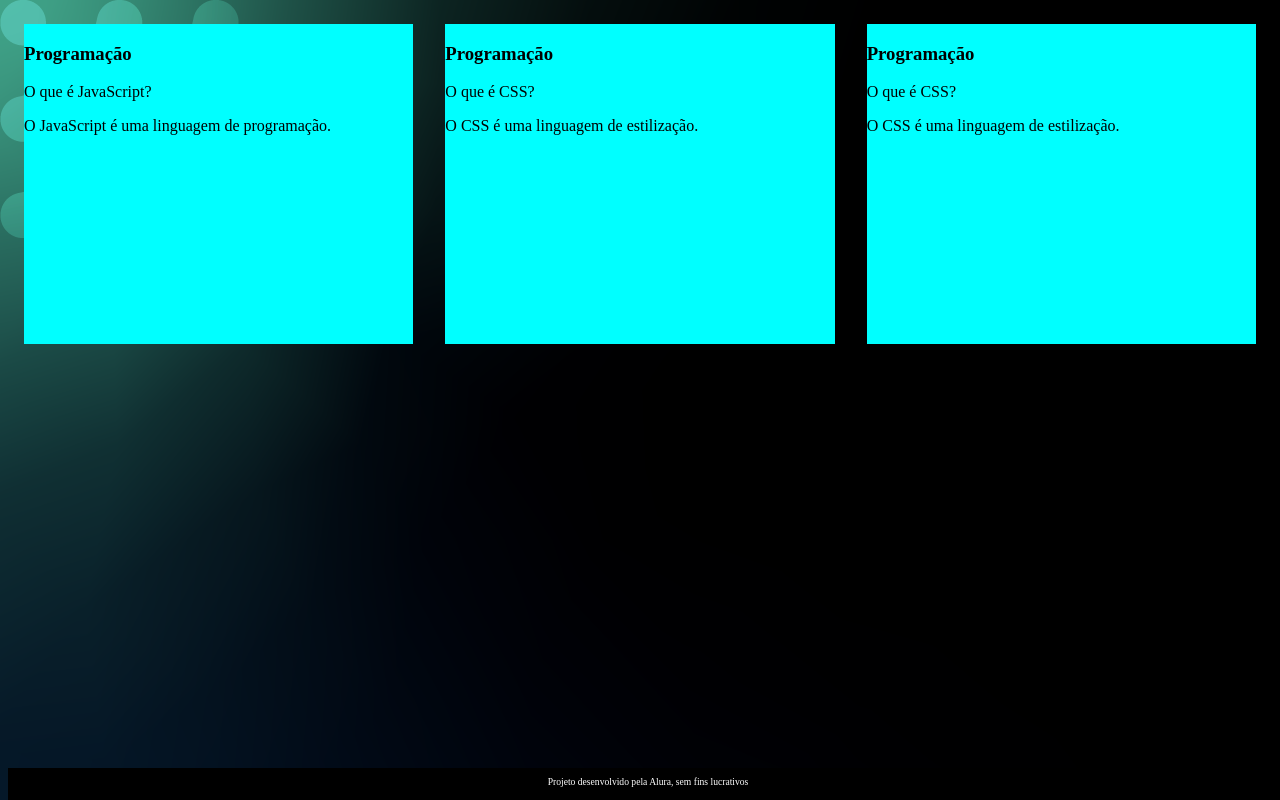
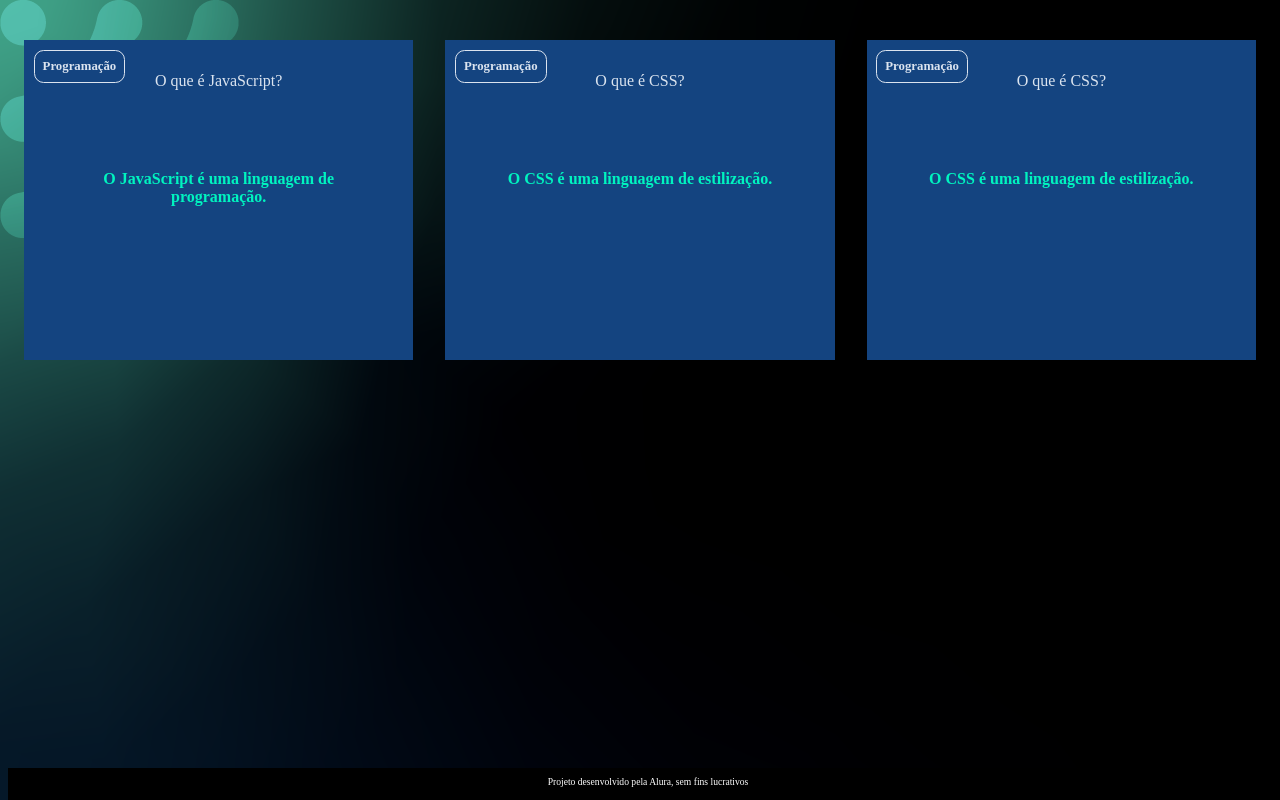
Before and after one commit to TonyBaldi/PaginaWeb_Antony, a plain HTML site: page index.html in a window 1280 px wide. Drawn offline with Linux system fonts and the light colour scheme.

Commit message:
Add files via upload

```diff
--- a/assets/style.css
+++ b/assets/style.css
@@ -1,6 +1,12 @@
+:root {
+    --text-color: #DBE4EF;
+    --card-front-color: #144480;
+    --card-back-color: #00F4BF;
+}
+
 body {
     background: url('img/bg-desktop.webp');
-    font-family: Bai Janjuree;
+    font-family: Bai Jamjuree;
 }
 
 #container {
@@ -9,27 +15,61 @@ body {
 
 .cartao {
     margin:  1rem 1rem;
-    background-color: aqua;
     height: 20rem;
     flex-grow: 1;
     flex-basis: calc(33% - 6rem);
 }
 
-.cartao_conteudo {
+.cartao__conteudo {
+    background-color: var(--card-front-color);
     text-align: center;
     /* background-color: aquamarine; */
     height: 100%;
+    transform-style: preserve-3d;
+    transition: transform 300ms ease-in-out;
 }
 
-.cartao_conteudo h3 {
-    background-color: tomato;
+.cartao__conteudo p {
+    margin-top: 1rem;
+    padding: 2rem;
+}
+
+.cartao__conteudo__pergunta p {
+    color: var(--text-color);
+    font-weight: 500;
+}
+
+.cartao__conteudo__resposta p {
+    color: var(--card-back-color);
+    font-weight: 700;
+}
+
+
+.cartao:hover .cartao__conteudo {
+    transform: rotateY(180deg);
+}
+
+.cartao__conteudo h3 {
+    color: var(--text-color);
+    border: 1px solid var(--text-color);
     text-align: left;
     padding: 0.5rem;
     position: absolute;
     margin: 0.6rem;
     border-radius: 0.6rem;
     font-size: 1vw;
+    transform: rotateY(360deg);
+    backface-visibility: hidden;
 }
+
+.cartao__conteudo__pergunta, .cartao__conteudo__resposta {
+    transform: rotateY(360deg);
+    backface-visibility: hidden;
+}
+
+
+
+
 
 footer {
     background-color: black;
```
